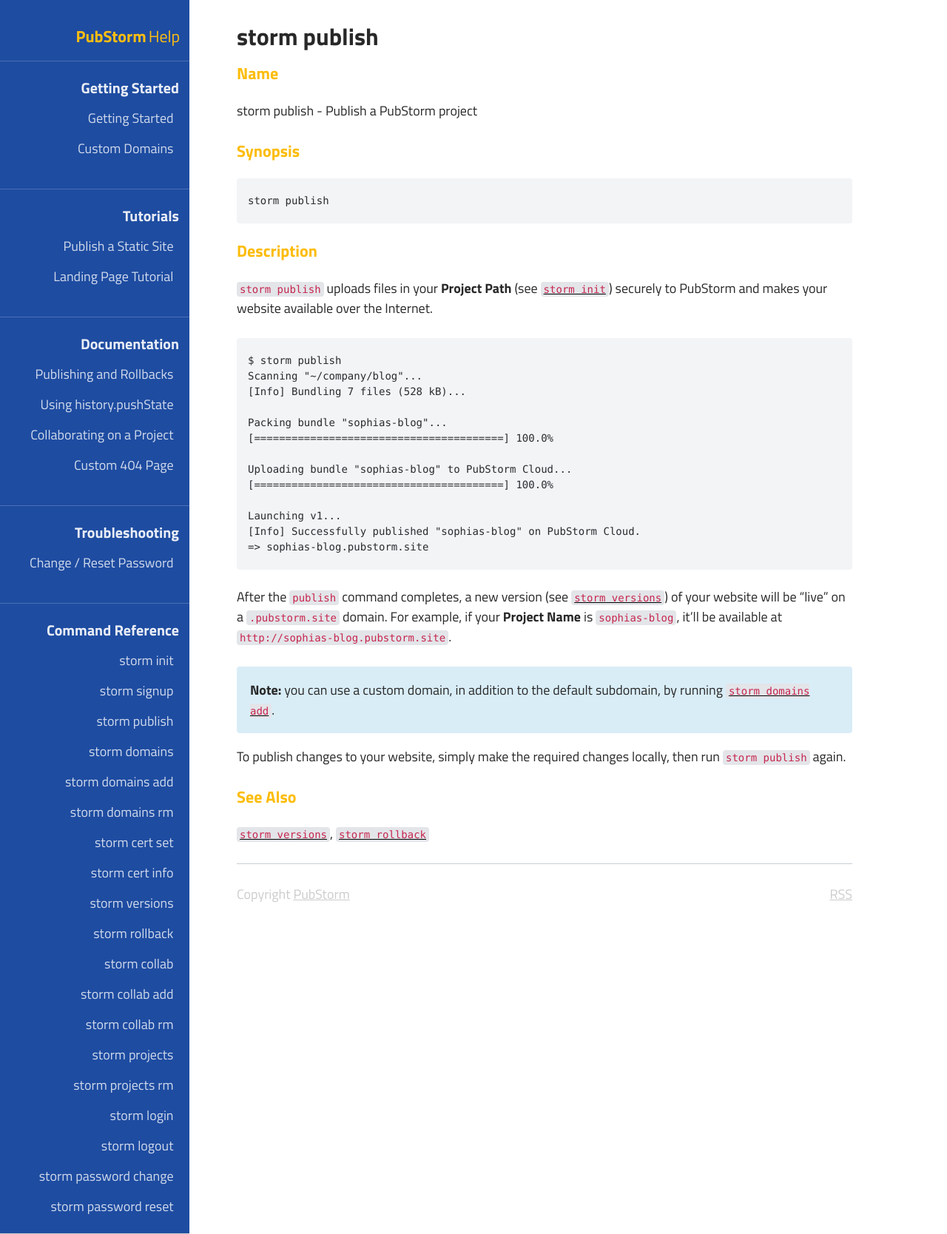
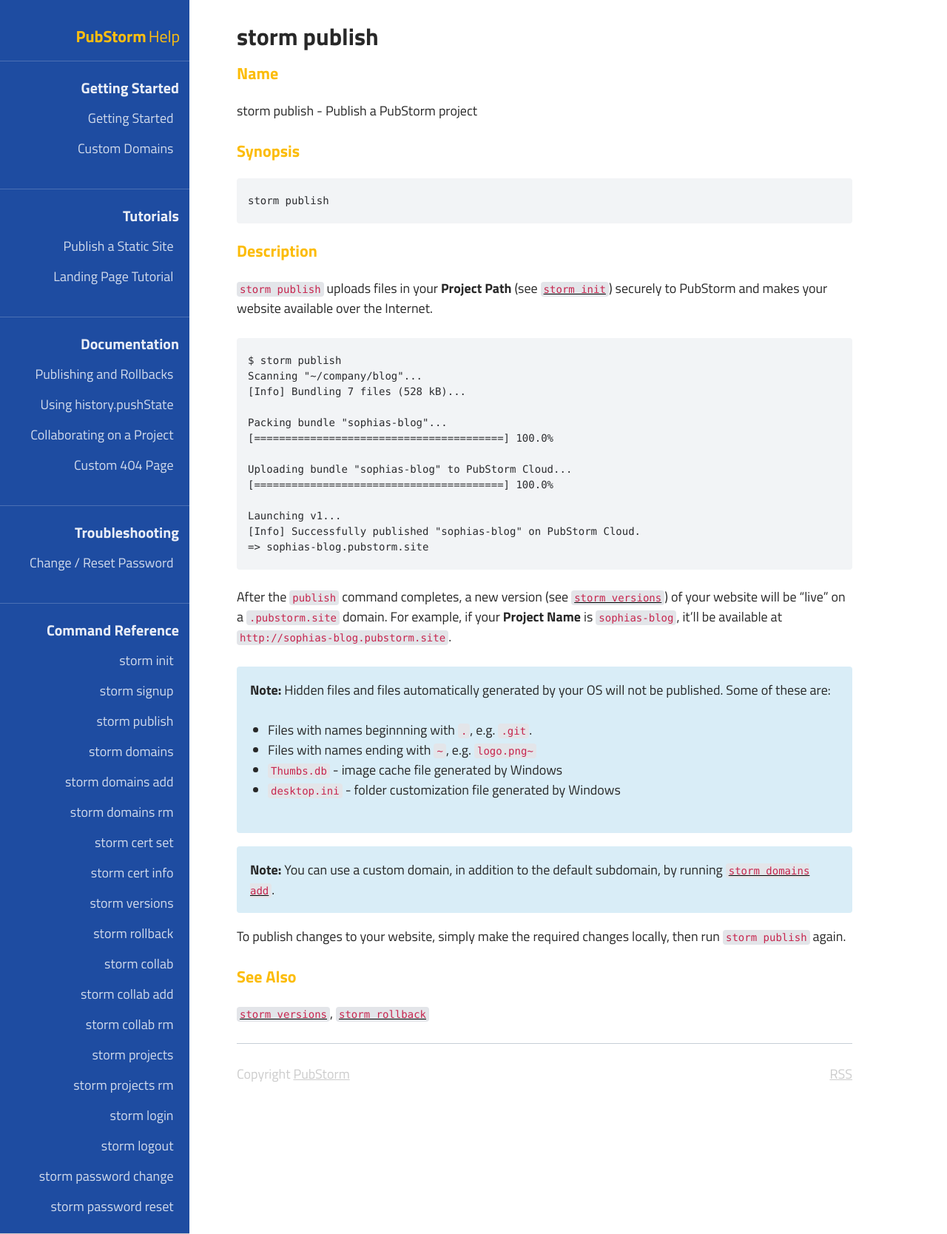
Before and after one commit to nitrous-io/help, a Jekyll site: the page built from _posts/2016-05-10-storm-publish.md, in a window 1280 px wide. Shown: the whole page at 74% size. Built offline with Jekyll 4.4.1, drawn with Linux system fonts in a browser that asks for light colours.

Commit message:
Document ignored files when publishing.

```diff
--- a/_posts/2016-05-10-storm-publish.md
+++ b/_posts/2016-05-10-storm-publish.md
@@ -42,7 +42,18 @@ domain. For example, if your **Project Name** is `sophias-blog`, it'll be
 available at `http://sophias-blog.pubstorm.site`.
 
 <div class="alert info">
-  <strong>Note:</strong> you can use a custom domain, in addition to the default
+  <p><strong>Note:</strong> Hidden files and files automatically generated by your
+    OS will not be published. Some of these are:</p>
+  <ul>
+    <li>Files with names beginnning with <code>.</code>, e.g. <code>.git</code>.</li>
+    <li>Files with names ending with <code>~</code>, e.g. <code>logo.png~</code></li>
+    <li><code>Thumbs.db</code> - image cache file generated by Windows</li>
+    <li><code>desktop.ini</code> - folder customization file generated by Windows</li>
+  </ul>
+</div>
+
+<div class="alert info">
+  <strong>Note:</strong> You can use a custom domain, in addition to the default
   subdomain, by running <a href="{% post_url 2016-05-10-storm-domains-add %}"><code>storm domains add</code></a>.
 </div>
 
--- a/css/pubstorm.css
+++ b/css/pubstorm.css
@@ -12,6 +12,10 @@ h3 {
   width: 90%;
   margin: 0 auto;
   font-size: 2rem;
+}
+
+#content ul {
+  margin-left: 0;
 }
 
 .alert {
```
